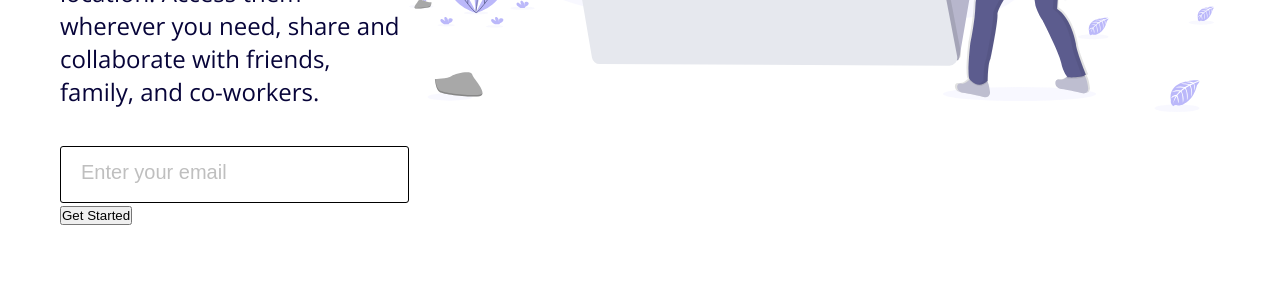
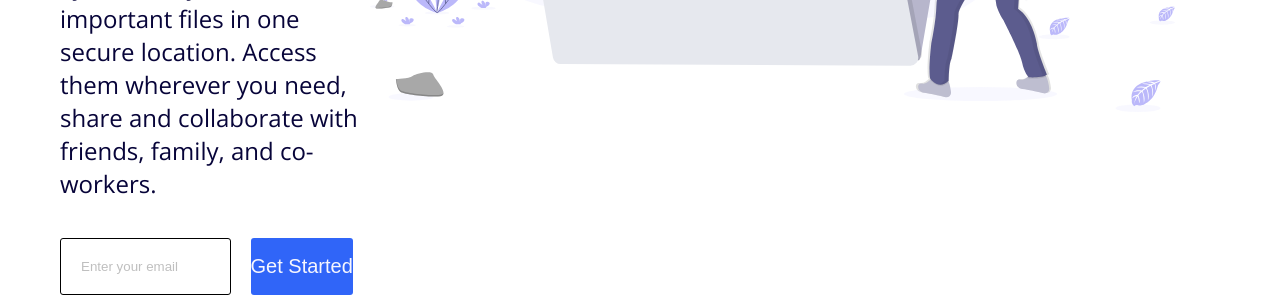
Before and after one commit to Vittor-Garvim/Fylo-Landing-Page, a plain HTML site: page index.html in a window 1280 px wide. Shown: the part 747-1042 px from the top of the page. Before the commit the page ends 972 px from the top, so only its background shows below. Drawn offline with nearby package versions, Linux system fonts and the light colour scheme.

Commit message:
estilizando o input e o botão da main section

```diff
--- a/css/style.css
+++ b/css/style.css
@@ -68,10 +68,6 @@
     color: var(--Very-Dark-Blue);
 }
 
-.main__section img{
-    width: 850px;
-}
-
 .paragraph__section{
     font-size: 24px;
     color: var(--Very-Dark-Blue);
@@ -79,19 +75,32 @@
 }
 
 .input__section{
+    display: flex;
+    column-gap: 20px;
     margin-top: 20px;
 }
 
 .input__email{
-    padding: 20px 150px 20px 20px;
+    width: 55%;
     border: 1px solid black;
     border-radius: 3px;
+    padding: 20px;
+    background-color: transparent;
 }
 
 .input__email::placeholder{
     color: var(--Light-Gray);
+}
+
+.main__section img{
+    width: 850px;
+}
+
+.input__btn{
+    width: 33%;
+    border: none;
+    background-color: var(--Bright-Blue);
+    border-radius: 3px;
     font-size: 20px;
-    display: flex;
-    align-items: center;
-    justify-content: center;
+    color: var(--Light-Grayish-Blue);
 }
```
